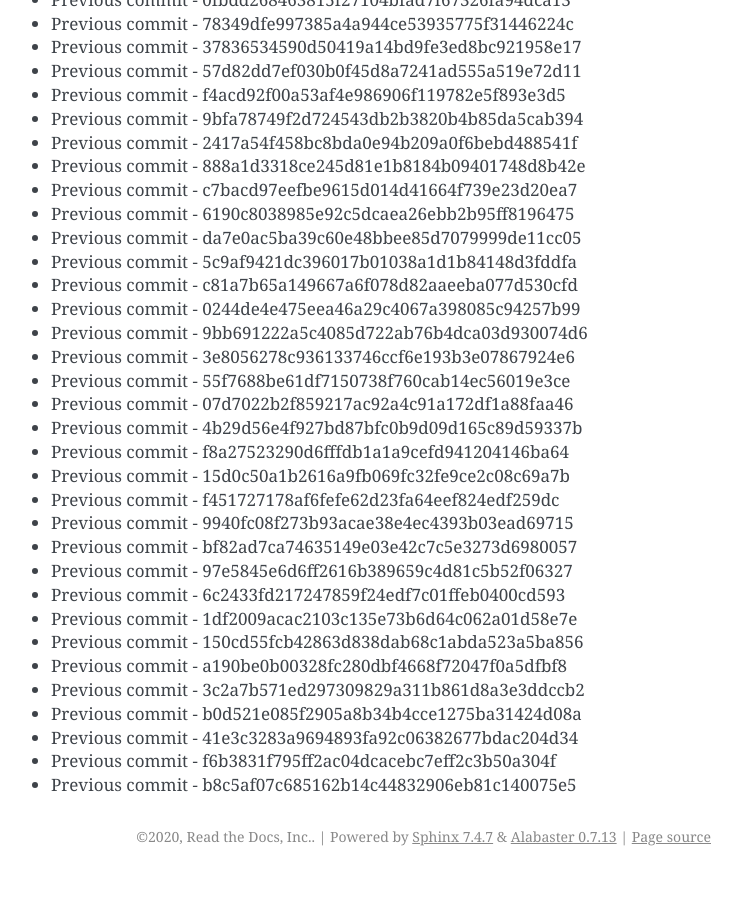
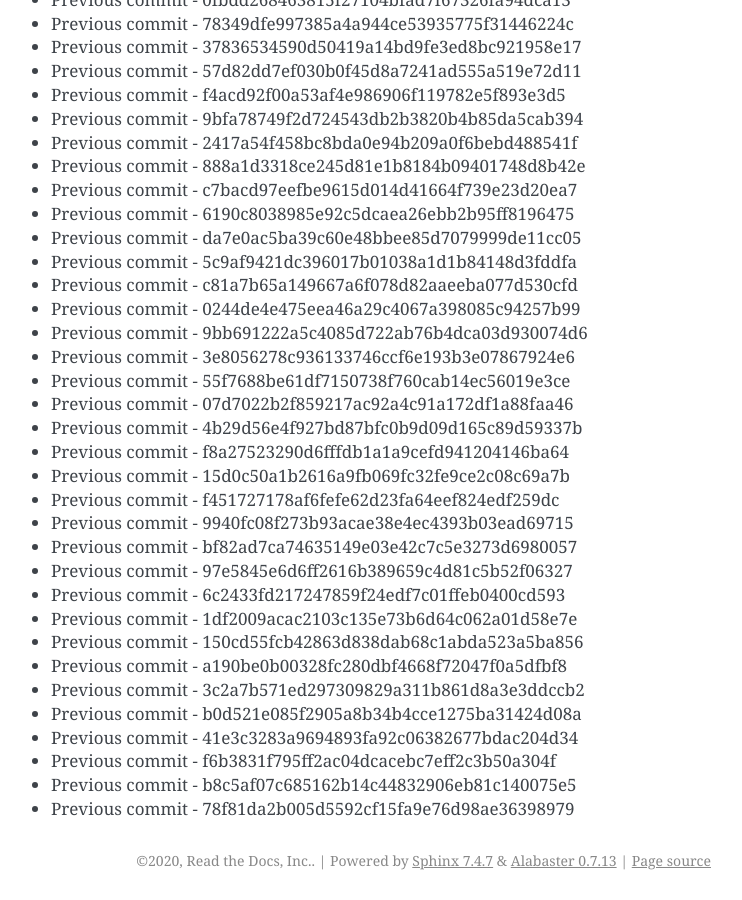
Before and after one commit to readthedocs/rtd-git-stresstest, a Sphinx documentation site: the page built from docs/updates.rst, in a window 1280 px wide and 900 px high, scrolled down 42324 px. Shown: the whole window, without its empty margins (399-1141 px from the left). Built offline with Sphinx 7.4.7, drawn with Linux system fonts in a browser that asks for light colours; before the commit the page ends 43200 px from its top, so only the background shows below that.

Commit message:
Generating commit from previous: 78f81da2b005d5592cf15fa9e76d98ae36398979

```diff
--- a/docs/updates.rst
+++ b/docs/updates.rst
@@ -1810,3 +1810,4 @@ It can be tested for any performance characteristics.
 * Previous commit - 41e3c3283a9694893fa92c06382677bdac204d34
 * Previous commit - f6b3831f795ff2ac04dcacebc7eff2c3b50a304f
 * Previous commit - b8c5af07c685162b14c44832906eb81c140075e5
+* Previous commit - 78f81da2b005d5592cf15fa9e76d98ae36398979
```
